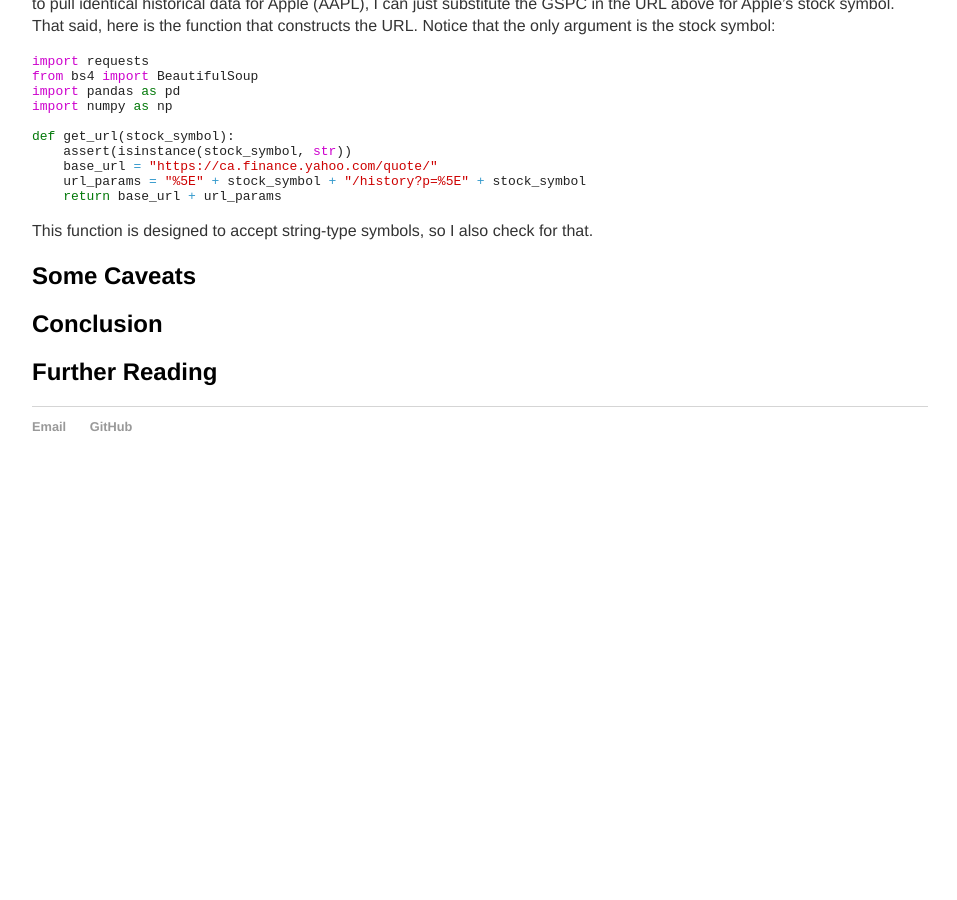
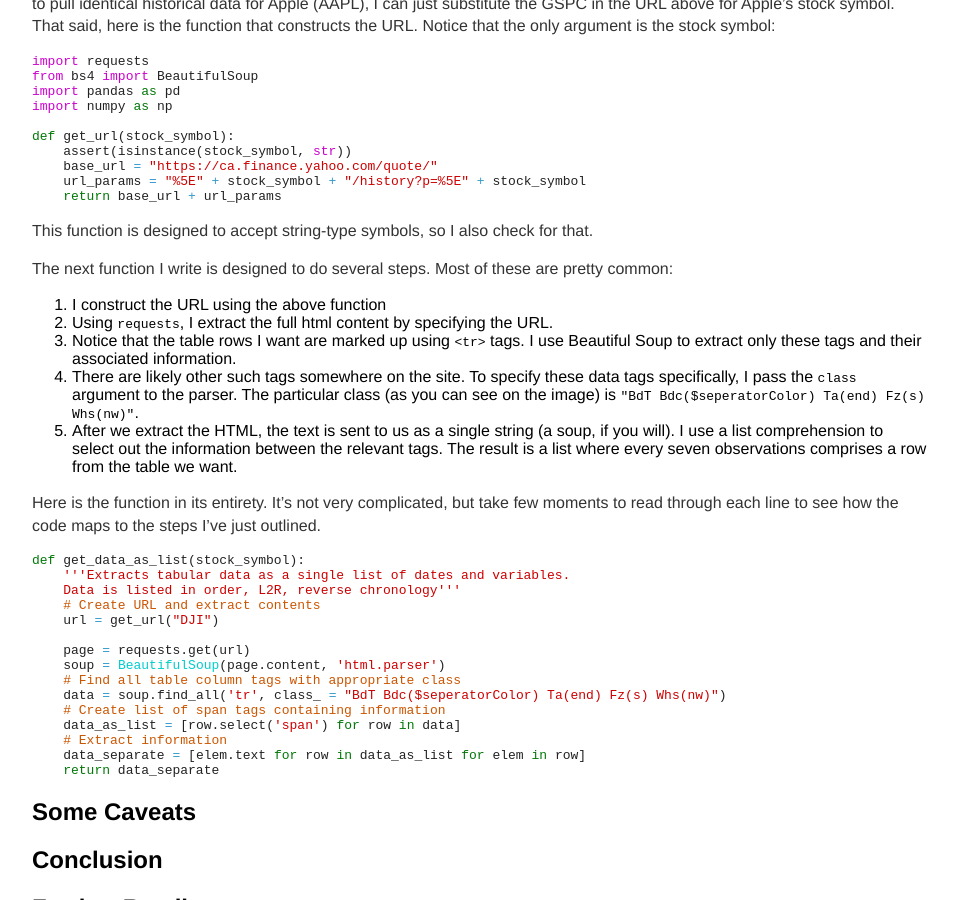
Before and after one commit to 12mre1/12mre1.github.io, a Jekyll site: the page built from _posts/2021-04-10-Scraping-Stock-Prices-with-Beautiful-Soup.md, in a window 1280 px wide and 900 px high, scrolled down 1913 px. Shown: the whole window, without its empty margins (160-1117 px from the left). Built offline with Jekyll 4.4.1, drawn with Linux system fonts in a browser that asks for light colours; before the commit the page ends 2407 px from its top, so only the background shows below that.

Commit message:
update scraping post

````diff
--- a/_posts/2021-04-10-Scraping-Stock-Prices-with-Beautiful-Soup.md
+++ b/_posts/2021-04-10-Scraping-Stock-Prices-with-Beautiful-Soup.md
@@ -39,6 +39,35 @@ def get_url(stock_symbol):
 ```
 This function is designed to accept string-type symbols, so I also check for that.
 
+The next function I write is designed to do several steps. Most of these are pretty common:
+
+1. I construct the URL using the above function
+2. Using `requests`, I extract the full html content by specifying the URL.
+3. Notice that the table rows I want are marked up using `<tr>` tags. I use Beautiful Soup to extract only these tags and their associated information.
+4. There are likely other such tags somewhere on the site. To specify these data tags specifically, I pass the `class` argument to the parser. The particular class (as you can see on the image) is `"BdT Bdc($seperatorColor) Ta(end) Fz(s) Whs(nw)"`.
+5. After we extract the HTML, the text is sent to us as a single string (a soup, if you will). I use a list comprehension to select out the information between the relevant tags. The result is a list where every seven observations comprises a row from the table we want.
+
+Here is the function in its entirety. It's not very complicated, but take few moments to read through each line to see how the code maps to the steps I've just outlined.
+
+```python
+def get_data_as_list(stock_symbol):
+    '''Extracts tabular data as a single list of dates and variables.
+    Data is listed in order, L2R, reverse chronology'''
+    # Create URL and extract contents
+    url = get_url("DJI")
+
+    page = requests.get(url)
+    soup = BeautifulSoup(page.content, 'html.parser')
+    # Find all table column tags with appropriate class
+    data = soup.find_all('tr', class_ = "BdT Bdc($seperatorColor) Ta(end) Fz(s) Whs(nw)")
+    # Create list of span tags containing information
+    data_as_list = [row.select('span') for row in data]
+    # Extract information
+    data_separate = [elem.text for row in data_as_list for elem in row]
+    return data_separate
+```
+
+
 ## Some Caveats
 
 ## Conclusion
````
